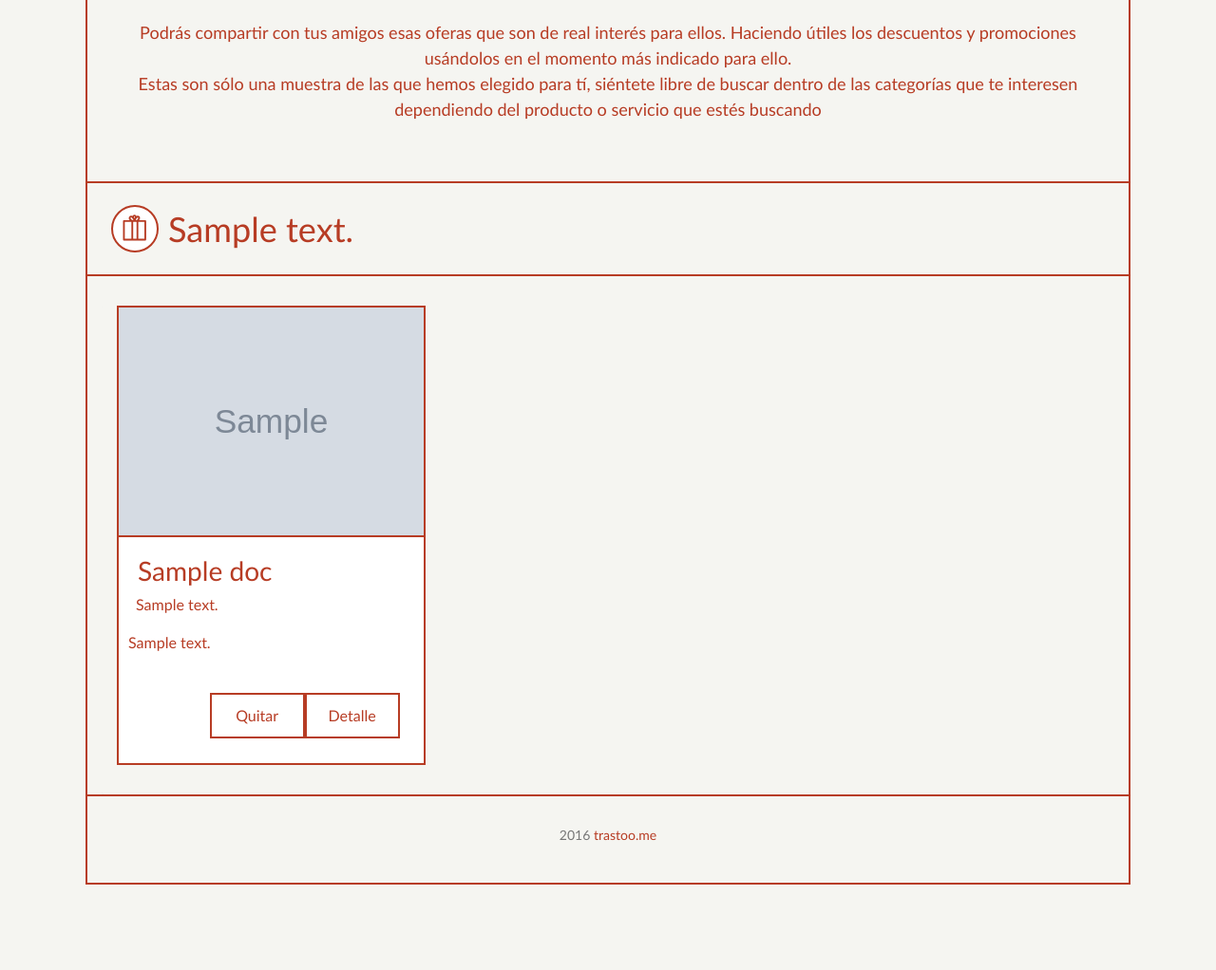
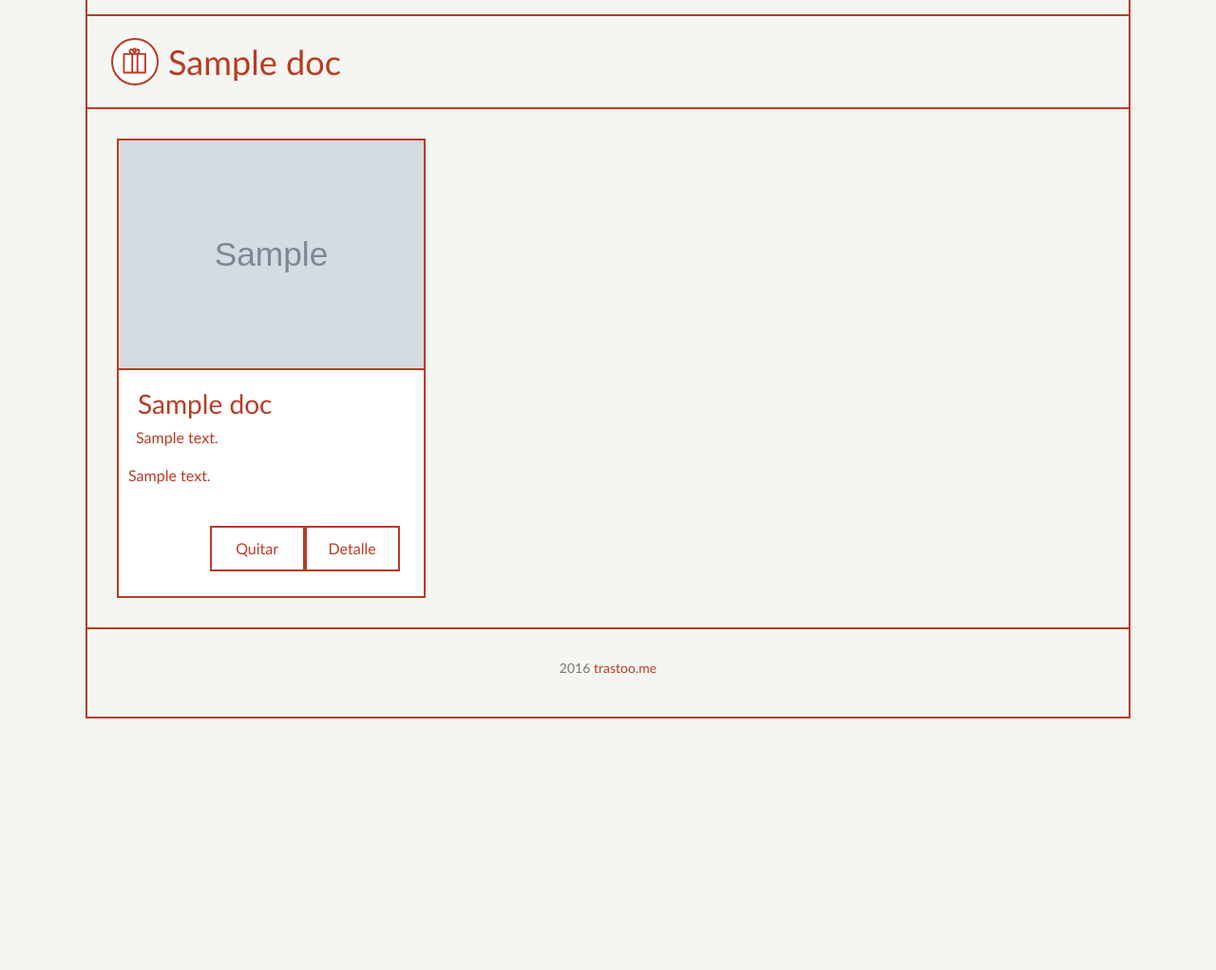
Before and after one commit to beaconb/ttme, a Node project: template views/pages/categories.ejs in a window 1280 px wide. Shown: the part 420-1442 px from the top of the page at 95% size. After the commit the page ends 1177 px from the top, so only its background shows below. Run offline with Node 20 templates, Linux system fonts and the light colour scheme; the template is opened without the code that fills it: most values are stand-ins (such as "Sample title", 1, 10 or a date in 2020); grey boxes marked "Sample" are stand-in pictures; some libraries are stand-ins or nearby versions; some web fonts are replaced.

Commit message:
fixing issues

```diff
--- a/config/category.js
+++ b/config/category.js
@@ -12,7 +12,7 @@ exports.listCategories = function(callback){
 }
 exports.categoryDetail = function(idCat,callback){
 	console.log("idCategoria que me llega: "+idCat);
-	categor.find({_id: idCat}, function(err, doc) {
+	categor.findOne({_id: idCat}, function(err, doc) {
     if (!err){
     	console.log("resultado categorias: "+doc);
 		callback({doc});
--- a/config/promo.js
+++ b/config/promo.js
@@ -43,8 +43,8 @@ exports.getPromo = function(id,callback){
 	});
 }
 exports.getPromosByCategory = function(idCat,callback){
-	console.log("REspuestas de promos por categorias: "+idCat);
 	promo.find({categories:idCat},function(err,docs){
+		console.log("REspuestas de promos por categorias: "+docs);
 		callback({docs});
 	});
 
--- a/routes/routes.js
+++ b/routes/routes.js
@@ -341,9 +341,6 @@ var sess;
         var categoryId = req.params.idCategory;
         category.categoryDetail(categoryId,function(claseDB){
             var clase = claseDB;
-            console.log("Categoria que me esta llegando: "+clase.name);
-          });
-
             promo.getPromosByCategory(categoryId,function(listado){
              console.log("resultado de promos by cat: "+listado);
 
@@ -355,7 +352,7 @@ var sess;
             });
 
           });
-
+      });
       }else{
         res.render('pages/loginMensaje',{mensaje:"Usuario no logado"});
       }
--- a/views/pages/categories.ejs
+++ b/views/pages/categories.ejs
@@ -9,13 +9,11 @@
                 <% include ../partials/header %>
             </header>
             <div class="header__banner">
-        <h1 class="header__title" data-loc=""><%= clase.name %></h1>
+        <h1 class="header__title" data-loc=""><%= clase.doc.name %></h1>
         <p class="header__tagline apercu">
-          Bienvenido a <a href="http://trastoo.me">trastoo.me</a> el lugar donde podrás guardar las promociones que te interesan para hacer uso de ellas en el momento en el que realmente lo necesitas.
+          <%= clase.doc.description %>
         </p>
-        <div class="header__author apercu"><p> Podrás compartir con tus amigos esas oferas que son de real interés para ellos. Haciendo útiles los descuentos y promociones usándolos en el momento más indicado para ello.</br>
-        Estas son sólo una muestra de las que hemos elegido para tí, siéntete libre de buscar dentro de las categorías que te interesen dependiendo del producto o servicio que estés buscando</p>
-    </div>
+
     </div>
             <input type="hidden" value="#F5F5F1" id="nabe_color">
 
@@ -24,7 +22,7 @@
                         <svg class="circle-border" xmlns="http://www.w3.org/2000/svg" viewBox="0 0 72 72"><g fill="none" stroke="#000" stroke-width="1.879" stroke-linecap="round" stroke-linejoin="round" stroke-miterlimit="10"><path d="M17.9 23.2h35.2V54H17.9zM31.7 23.2v30.9M40.2 23.2v30.9M36.3 23.2c-.6-2.4.5-5.2 2.6-6.5.5-.3 1.1-.6 1.7-.7.6-.1 1.2.1 1.7.5s.7 1.1.7 1.8-.3 1.3-.7 1.9c-.8 1.3-2 2.4-3.5 3M32.7 23.2c-1.1-.2-2.2-.7-3.2-1.3s-1.8-1.5-2.1-2.6c-.3-1.1.1-2.4 1-3 .8-.5 1.9-.5 2.7-.1.9.4 1.6 1.1 2.1 1.8 1.1 1.5 1.9 3.3 2.1 5.1" vector-effect="non-scaling-stroke"></path><path d="M32.9 17.6c-.3-1 .1-2.1 1-2.7.9-.6 2.1-.5 2.9.1.8.7 1.1 1.8.7 2.8" vector-effect="non-scaling-stroke"></path></g></svg>
                     </div>
                     <span class="view__text">
-                        <h2><%= clase.description %></h2>
+                        <h2><%= clase.doc.name %></h2>
                     </span>
             </nav>
 
--- a/views/pages/contacto.ejs
+++ b/views/pages/contacto.ejs
@@ -38,8 +38,8 @@
                     <div style="width:50%;text-align:center;float:right;padding-left:10px;padding-right:10px;">
                         <label>Asunto</label><input type="text" id="subject" name="subject">
                     </div>
-    				<div style="width:50%;text-align:center;float:left;padding-left:10px;">
-                        <label>Consulta</label><input type="text" id="query" name="query" >
+    				<div style="width:100%;text-align:center;float:left;padding-left:10px;padding-right:10px;">
+                        <label>Consulta</label><textarea id="query"  name="query"></textarea>
                     </div>
                     <div width="100%" style="text-align:center;margin-top:10px;margin-bottom:30px;">
                         <button onclick="submit();">Enviar</button>
```
Also changed, not shown: 1 other file.
